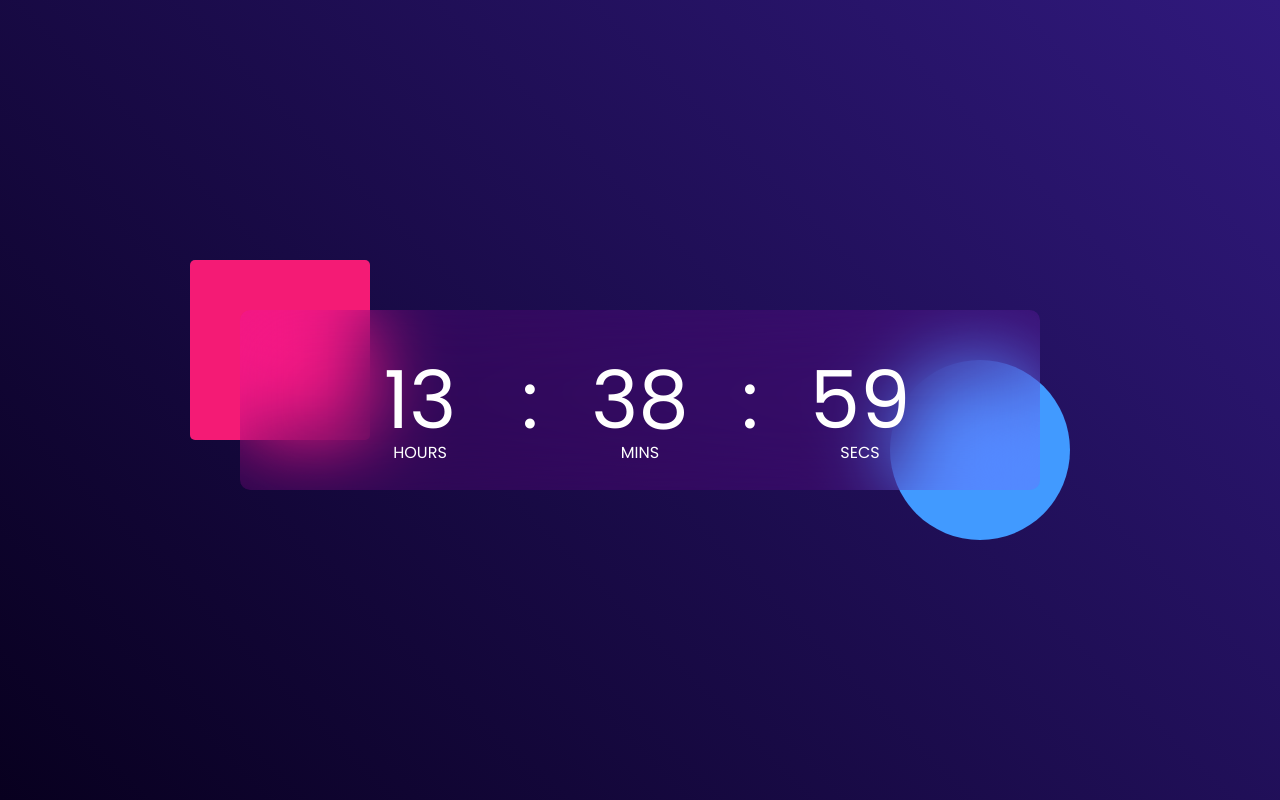
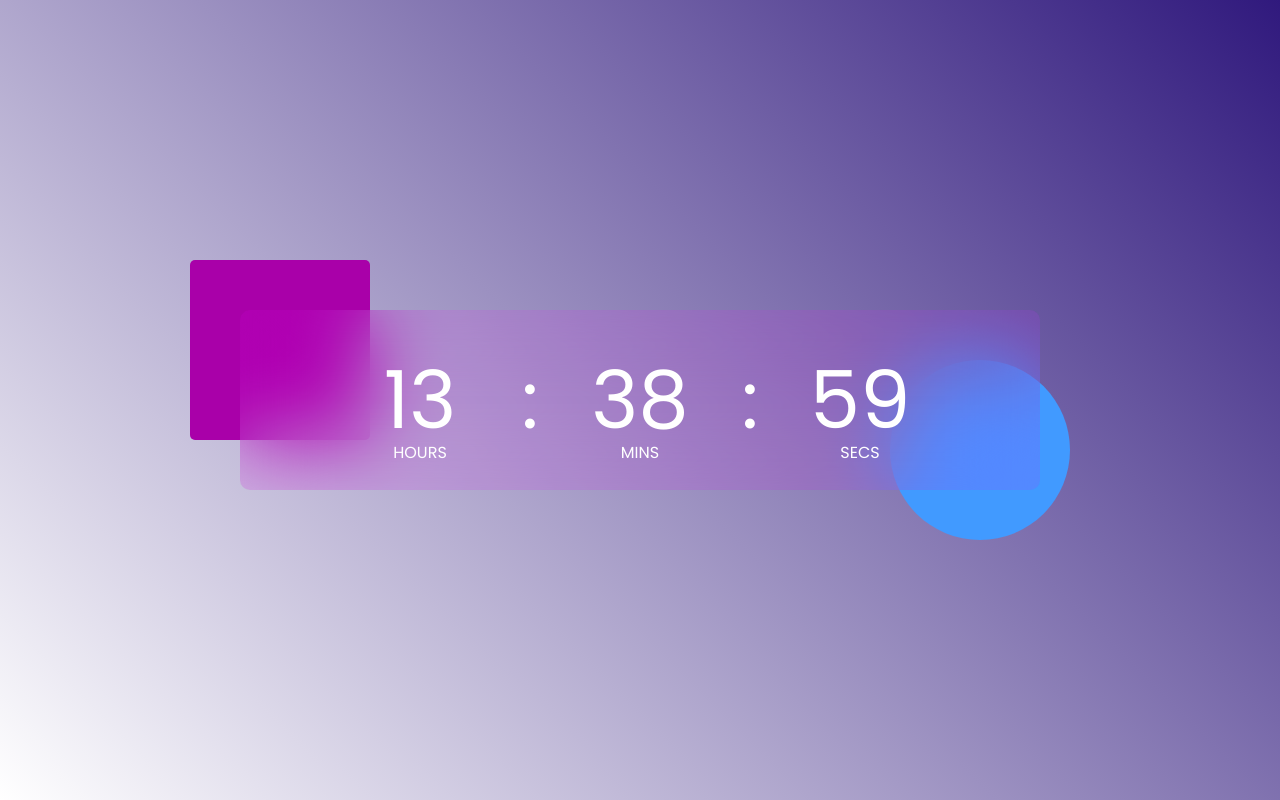
Before and after one commit to Oluwalopamilerin/Digital-clock-website, a plain HTML site: page index.html in a window 1280 px wide. Drawn offline with Linux system fonts and the light colour scheme.

Commit message:
adjusted backkground colors

```diff
--- a/styles.css
+++ b/styles.css
@@ -8,7 +8,7 @@
 .hero{
   width: 100%;
   min-height: 100vh;
-  background: linear-gradient(45deg,#08001f ,#30197d);
+  background: linear-gradient(45deg,#fff ,#30197d);
   color: #fff;
   position: relative;
   display: flex;
@@ -40,7 +40,8 @@
   content: "";
   height: 180px;
   width: 180px;
-  background: #f41b75;
+  /* background: #f41b75; */
+  background: rgb(169, 0, 169);
   border-radius: 5px;
   position: absolute;
   left: -50px;
```
